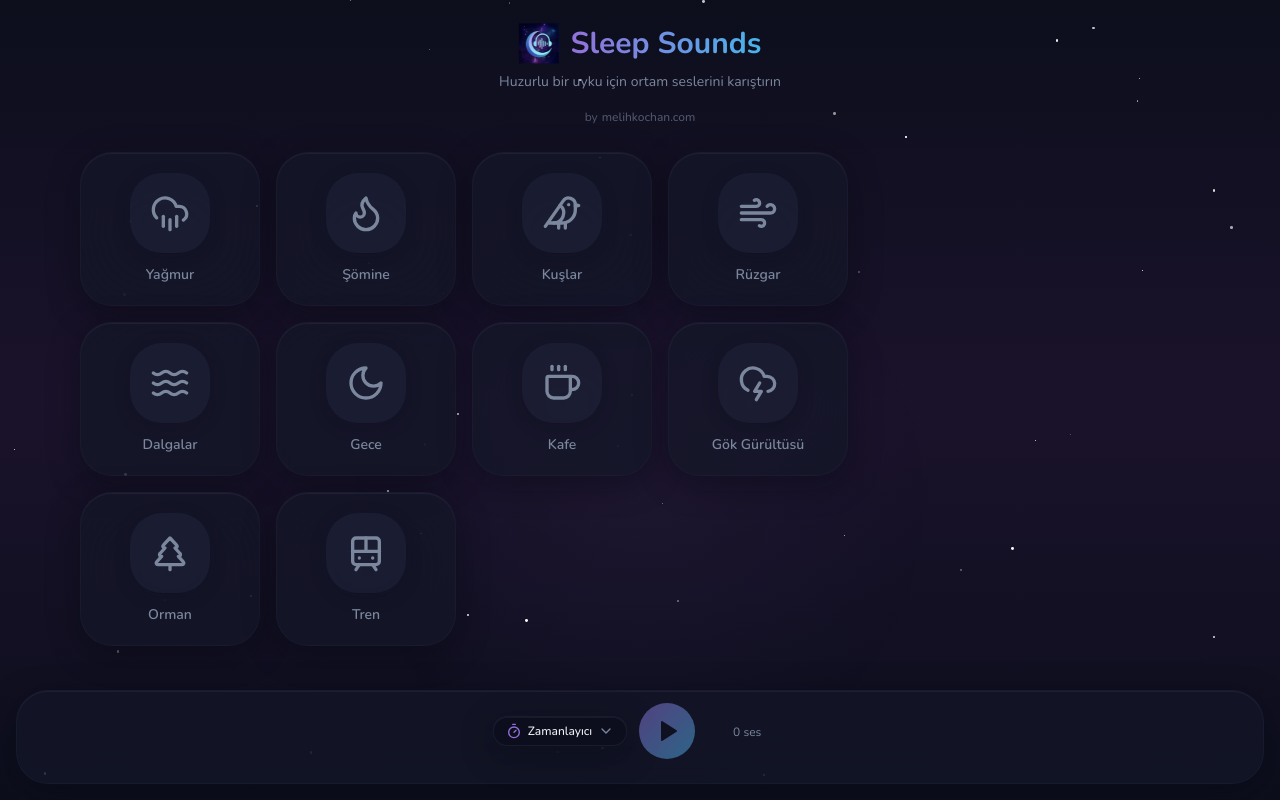
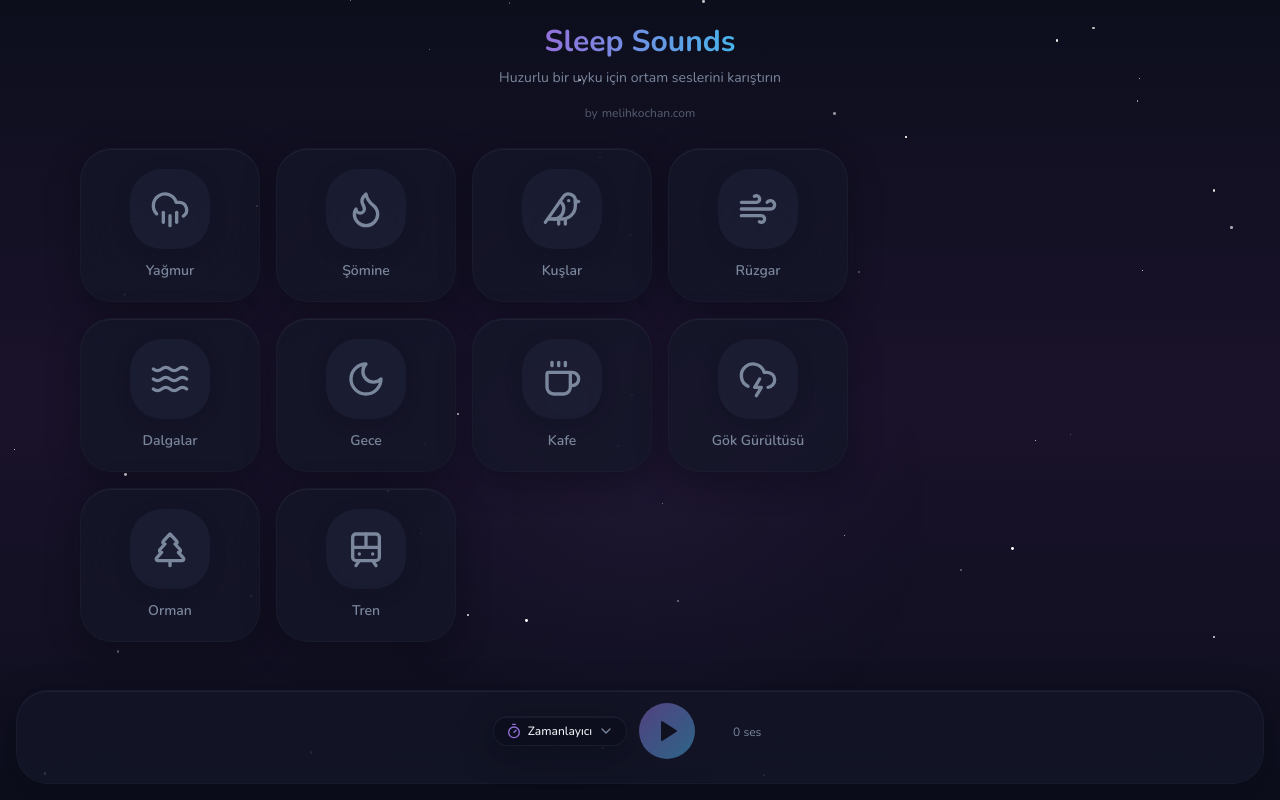
Before and after one commit to melihkochan/SleepSounds, a React (Vite) app: page / in a window 1280 px wide. Built offline with nearby package versions, Linux system fonts and the light colour scheme; the HTML template or start-up script is replaced by a standard one.

Commit message:
Refactor header layout in Index component: Removed logo image from the header for a cleaner design while maintaining the title's visibility and styling.

```diff
--- a/src/pages/Index.tsx
+++ b/src/pages/Index.tsx
@@ -275,12 +275,7 @@ const Index = () => {
       <div className="relative z-10 px-4 py-6 pb-20 max-w-6xl mx-auto">
         {/* Header */}
         <header className="text-center mb-6 opacity-0 animate-slide-up" style={{ animationFillMode: "forwards" }}>
-          <div className="flex items-center justify-center gap-3 mb-2">
-            <img
-              src="/logo.png"
-              alt="Sleep Sounds Logo"
-              className="w-10 h-10 floating-animation"
-            />
+          <div className="flex items-center justify-center mb-2">
             <h1 className="text-3xl font-bold bg-gradient-to-r from-primary to-accent bg-clip-text text-transparent">
               Sleep Sounds
             </h1>
```
